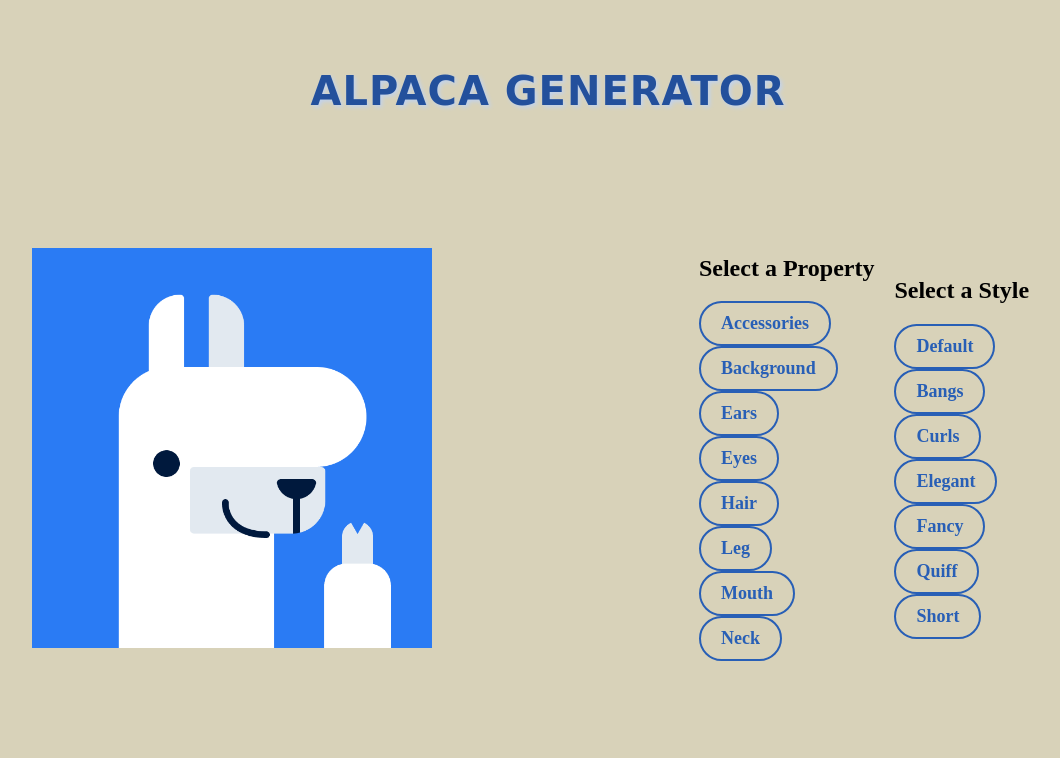
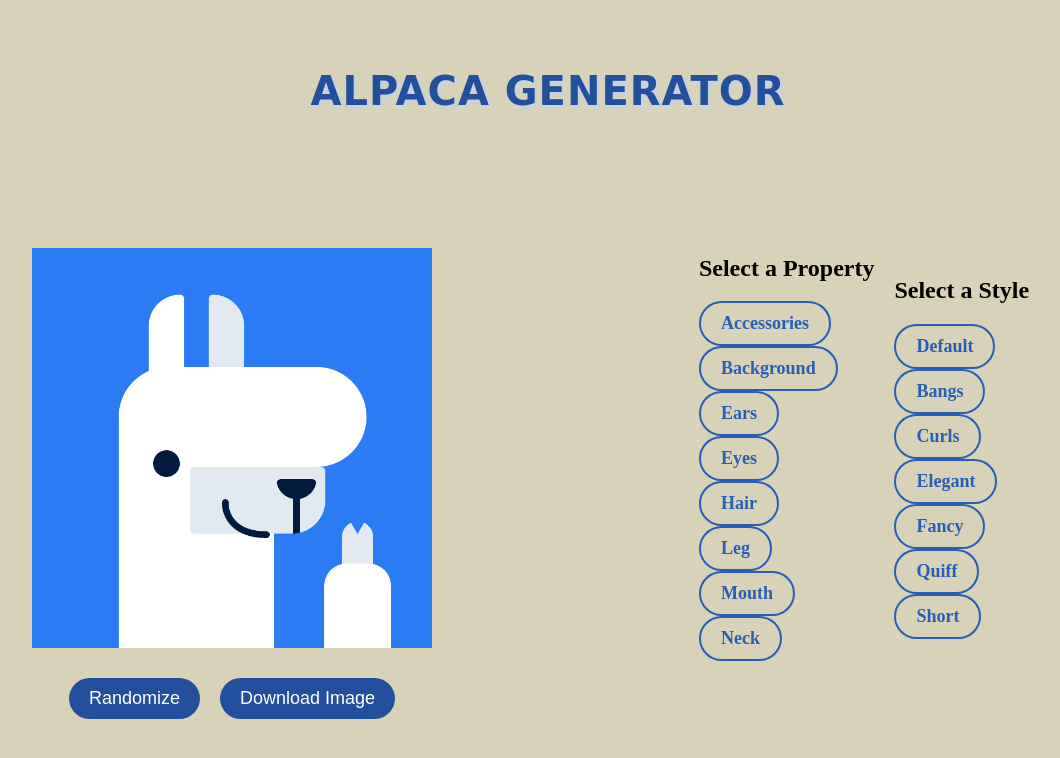
Before and after one commit to rubbertoe94/alpaca-generator, an Angular app: page / in a window 1280 px wide. Shown: the top 758 px of the page, without its empty margins (92-1152 px from the left). Built offline with nearby package versions, Linux system fonts and the light colour scheme.

Commit message:
finishing touches

```diff
--- a/src/app/app.component.css
+++ b/src/app/app.component.css
@@ -1,8 +1,8 @@
 body {
-  margin: 0; /* Remove default margin */
-  padding: 0; /* Remove default padding */
-  background-color: #717f04; /* Set your desired background color */
-  font-family: -apple-system, BlinkMacSystemFont, "Segoe UI", Roboto, "Helvetica Neue", Arial, sans-serif; /* Example of a nice font stack */
+  margin: 0;
+  padding: 0;
+  background-color: #717f04;
+  font-family: -apple-system, BlinkMacSystemFont, "Segoe UI", Roboto, "Helvetica Neue", Arial, sans-serif;
 }
 
 
@@ -40,12 +40,30 @@ body {
   align-items: center;
 }
 
-  .img-container {
-    flex: 1;
-    position: relative;
-    max-width: 50%;
-    max-height: calc(50vh - 20px);
-  }
+.img-container {
+  flex: 1;
+  display: flex;
+  flex-direction: column;
+  align-items: center;
+  justify-content: center;
+  position: relative;
+  max-width: 50%;
+  margin: auto;
+}
+
+
+
+.button-container {
+  display: flex;
+  justify-content: center;
+  align-items: center;
+  width: 100%;
+  margin-top: 500px;
+  gap: 20px;
+}
+
+
+
 
   .background, .foreground {
     position: absolute;
--- a/src/app/app.component.html
+++ b/src/app/app.component.html
@@ -13,8 +13,10 @@
             <img [src]=" 'assets/nose.png'"   alt="nose image" class="foreground">
             <img *ngIf="alpaca['accessories'] != 'default' " [src]="'assets/accessories/' + alpaca.accessories + '.png'" alt="accessories image" class="foreground" style="z-index: 3;">
 
-            <button (click)="randomize()">Randomize</button>
-            <button (click)="downloadImage()">Download Image</button>
+            <div class="button-container">
+                <button (click)="randomize()">Randomize</button>
+                <button (click)="downloadImage()">Download Image</button>
+            </div>
     </div>
 
     <div class="selection-section">
--- a/src/app/app.component.ts
+++ b/src/app/app.component.ts
@@ -14,22 +14,6 @@ import { CommonModule, NgFor } from '@angular/common';
 })
 export class AppComponent {
 
-  // @ViewChild('myCanvas', { static: false }) myCanvas!: ElementRef<HTMLCanvasElement>;
-
-  // ngAfterViewInit() {
-
-  //   const canvas: HTMLCanvasElement = this.myCanvas.nativeElement;
-  //   const context = canvas.getContext('2d');
-
-  //   if (canvas) {
-  //     const context = canvas.getContext('2d');
-
-  //     if (context) {
-  //       context.fillStyle = 'red';
-  //       context.fillRect(50, 50, 100, 100);
-  //     }
-  //   }
-  // }
   @ViewChild('myCanvas', { static: false }) myCanvas!: ElementRef<HTMLCanvasElement>;
 
   constructor(private renderer: Renderer2) {}
@@ -42,10 +26,10 @@ export class AppComponent {
       const context = canvas.getContext('2d');
     if (context) {
 
-    // Clear the canvas
+
     context.clearRect(0, 0, canvas.width, canvas.height);
 
-    // Create an Image object for each Alpaca part
+
     const background = new Image();
     background.src = `assets/backgrounds/${this.alpaca.background}.png`;
 
@@ -73,7 +57,7 @@ export class AppComponent {
     const nose = new Image();
     nose.src = `assets/nose.png`;
 
-    // Once all images are loaded, draw them on the canvas
+
     const allImagesLoaded = () => {
       context.drawImage(background, 0, 0, canvas.width, canvas.height);
       context.drawImage(ears, 0, 0, canvas.width, canvas.height);
@@ -87,24 +71,21 @@ export class AppComponent {
 
 
 
-      // Draw other Alpaca parts here...
-
-      // Convert the canvas to a data URL (PNG format)
       const dataURL = canvas.toDataURL('image/png');
 
-      // Create a download link
+
       const a = this.renderer.createElement('a');
       a.href = dataURL;
       a.download = 'alpaca_image.png';
 
-      // Trigger a click event on the link to start the download
+
       this.renderer.appendChild(document.body, a);
       a.click();
       this.renderer.removeChild(document.body, a);
     };
 
-    // Set up a callback to ensure all images are loaded
-    const imagesToLoad = [background, ears, eyes, hair, nose, accessories, leg, neck, mouth]; // Add other image variables here
+
+    const imagesToLoad = [background, ears, eyes, hair, nose, accessories, leg, neck, mouth];
     let loadedCount = 0;
     imagesToLoad.forEach((image) => {
       image.onload = () => {
@@ -236,15 +217,4 @@ randomize() {
     this.alpaca[property] = this.properties[property][randomIndex].value;
   }
 }
-
-// save() {
-//   const alpacaElement = document.getElementById('alpaca');
-//   if (alpacaElement instanceof HTMLElement) {
-//     html2canvas(alpacaElement).then(canvas => {
-//       console.log(canvas);
-//       window.open(canvas.toDataURL('image/png'));
-//     });
-//   }
-// }
-
 }
```
